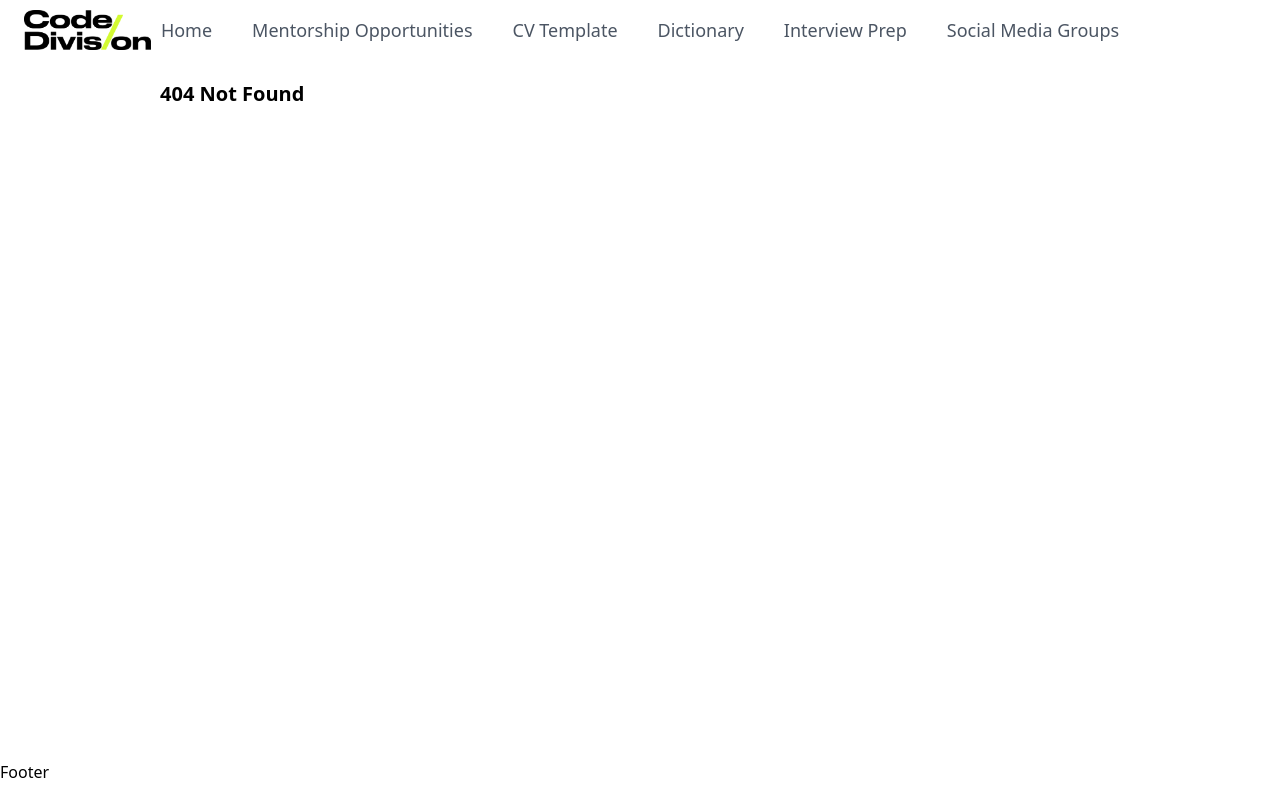
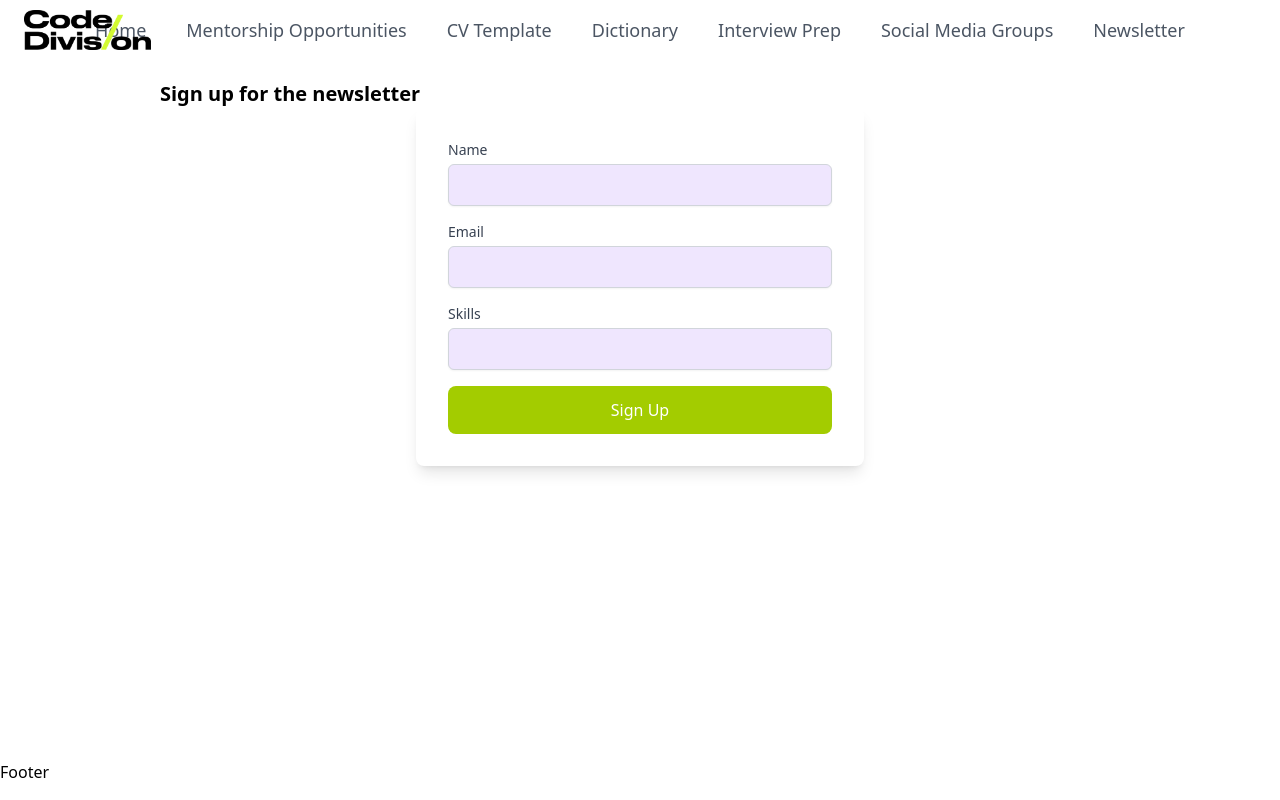
Before and after one commit to cfgglasgow24/Team-6, a React (Create React App) app in the folder client/: page /newsletter in a window 1280 px wide. Before the commit this address had no page. Built offline with nearby package versions, Linux system fonts and the light colour scheme.

Commit message:
Add newsletter sign up

```diff
--- a/client/src/App.tsx
+++ b/client/src/App.tsx
@@ -8,6 +8,7 @@ import CVPage from "./pages/CVPage";
 import SocialMediaGroups from "./pages/SocialMediaGroups";
 import MentorsPage from "./pages/MentorsPage";
 import QuestionsPage from "./pages/QuestionsPage";
+import NewsLetterPage from "./pages/NewsLetterPage";
 
 export default function App() {
     return (
@@ -27,6 +28,7 @@ export default function App() {
                         path="/social-media-groups"
                         Component={SocialMediaGroups}
                     />
+                    <Route path="/newsletter" Component={NewsLetterPage} />
                     <Route path="*" Component={NotFoundPage} />
                 </Routes>
             </div>
--- a/client/src/components/common/mentor/MentorForm.tsx
+++ b/client/src/components/common/newsletter/NewsLetterForm.tsx
@@ -2,48 +2,43 @@ import { useState } from "react";
 import { Mentor } from "../../types/Mentor";
 import CustomInput from "../input/CustomInput";
 
-interface MentorFormProps {
-    onSubmit: (mentor: Mentor) => void;
-}
-
-export default function MentorForm({ onSubmit }: MentorFormProps) {
+export default function NewsLetterForm() {
     const [formData, setFormData] = useState({
         name: "",
         email: "",
         skills: "",
-        phoneNumber: "",
     });
 
     const handleInputChange = (e: React.ChangeEvent<HTMLInputElement>) => {
         const { name, value } = e.target;
-        setFormData({
-            ...formData,
+        setFormData((prevState) => ({
+            ...prevState,
             [name]: value,
-        });
+        }));
     };
 
     const handleSubmit = async (e: React.FormEvent<HTMLFormElement>) => {
         e.preventDefault();
 
         try {
-            const response = await fetch("http://localhost:5000/api/mentors/", {
-                method: "POST",
-                headers: {
-                    "Content-Type": "application/json",
-                },
-                body: JSON.stringify(formData),
-            });
+            const response = await fetch(
+                "http://localhost:5000/api/newsletter-users/",
+                {
+                    method: "POST",
+                    headers: {
+                        "Content-Type": "application/json",
+                    },
+                    body: JSON.stringify(formData),
+                }
+            );
             if (!response.ok) {
                 throw new Error("Failed to create mentor");
             }
-            const responseData = (await response.json()) as Mentor;
             setFormData({
                 name: "",
                 email: "",
                 skills: "",
-                phoneNumber: "",
             });
-            onSubmit(responseData);
         } catch (error) {
             console.error("Error submitting form:", error);
         }
@@ -56,26 +51,21 @@ export default function MentorForm({ onSubmit }: MentorFormProps) {
                     value={formData.name}
                     handleInputChange={handleInputChange}
                     label="Name"
-                ></CustomInput>
+                />
                 <CustomInput
                     value={formData.email}
                     handleInputChange={handleInputChange}
                     label="Email"
-                ></CustomInput>
+                />
                 <CustomInput
                     value={formData.skills}
                     handleInputChange={handleInputChange}
                     label="Skills"
-                ></CustomInput>
-                <CustomInput
-                    value={formData.phoneNumber}
-                    handleInputChange={handleInputChange}
-                    label="Phone Number"
-                ></CustomInput>
+                />
                 <input
                     type="submit"
                     value="Sign Up"
-                    className="w-full font-medium bg-primary-800 hover:bg-primary-700 text-white py-3 px-6 rounded-lg mt-5  focus:outline-none focus:ring-2 focus:ring-primary-500 focus:ring-opacity-50 cursor-pointer"
+                    className="w-full font-medium bg-primary-600 hover:bg-primary-700 text-white py-3 px-6 rounded-lg mt-5 focus:outline-none focus:ring-2 focus:ring-primary-500 focus:ring-opacity-50 cursor-pointer"
                 />
             </form>
         </div>
--- a/client/src/components/common/social_media_group/SocialMediaGroupForm.tsx
+++ b/client/src/components/common/social_media_group/SocialMediaGroupForm.tsx
@@ -91,7 +91,7 @@ export default function SocialMediaGroupForm({
                 <input
                     type="submit"
                     value="Add Social Media Group"
-                    className="w-full font-medium bg-primary-800 hover:bg-primary-700 text-white py-3 px-6 rounded-lg mt-5 focus:outline-none focus:ring-2 focus:ring-primary-500 focus:ring-opacity-50 cursor-pointer"
+                    className="w-full font-medium bg-primary-600 hover:bg-primary-700 text-white py-3 px-6 rounded-lg mt-5 focus:outline-none focus:ring-2 focus:ring-primary-500 focus:ring-opacity-50 cursor-pointer"
                 />
             </form>
         </div>
--- a/client/src/components/layout/Navbar.tsx
+++ b/client/src/components/layout/Navbar.tsx
@@ -17,6 +17,7 @@ export default function Navbar() {
                 <NavLink to="/materials/dictionary">Dictionary</NavLink>
                 <NavLink to="/questionspage">Interview Prep</NavLink>
                 <NavLink to="/social-media-groups">Social Media Groups</NavLink>
+                <NavLink to="/newsletter">Newsletter</NavLink>
             </div>
         </nav>
     );
--- /dev/null
+++ b/client/src/pages/NewsLetterPage.tsx
@@ -0,0 +1,10 @@
+import NewsLetterForm from "../components/common/newsletter/NewsLetterForm";
+import PageTemplate from "./PageTemplate";
+
+export default function NewsLetterPage() {
+    return (
+        <PageTemplate title="Sign up for the newsletter">
+            <NewsLetterForm />
+        </PageTemplate>
+    );
+}
```
Also changed, not shown: 1 other file (tests, documents, lock files or other folders).
